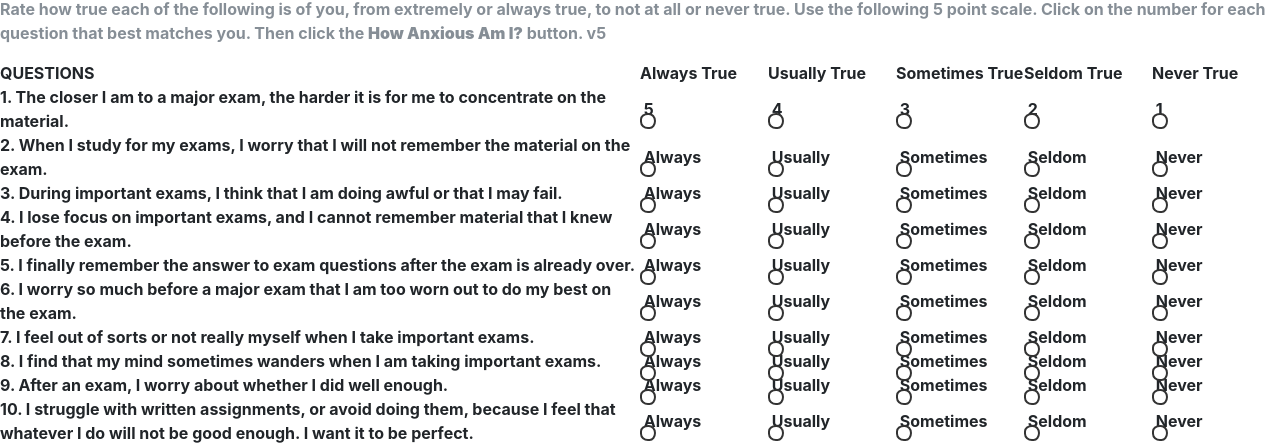
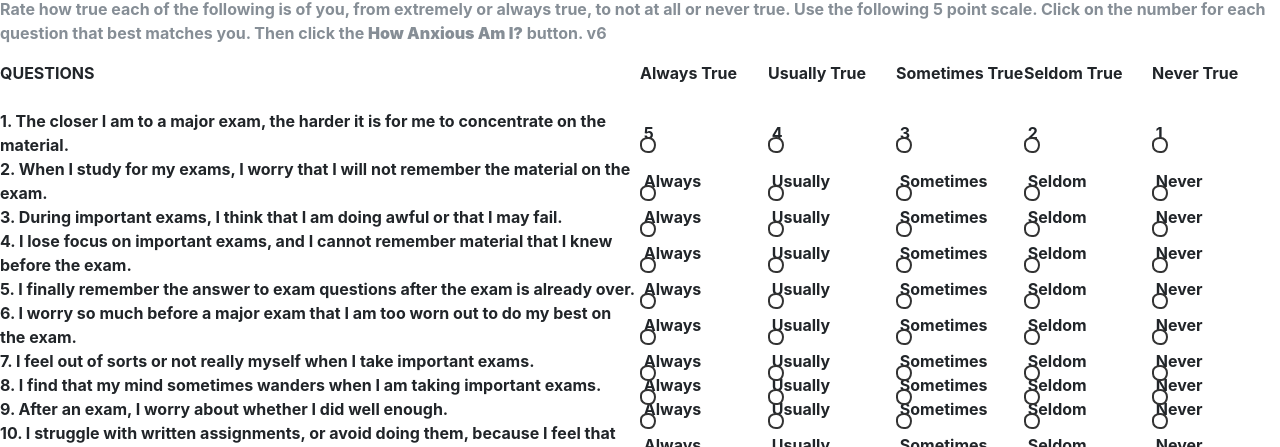
Before and after one commit to smcordry/WSCC_westside_quiz, a plain HTML site: page index.html in a window 1280 px wide. Shown: the part 59-506 px from the top of the page. Drawn offline with nearby package versions, Linux system fonts and the light colour scheme; a web font is replaced by a local one.

Commit message:
Update index.html

```diff
--- a/index.html
+++ b/index.html
@@ -26,7 +26,7 @@
         <h1 class="bg-success"><b>Westside Test Anxiety Scale</b></h1>
         <p class="text-muted">Rate how true each of the following is of you, from extremely or always true, to not at
           all or never true. Use the following 5 point scale. Click on the number for each question that best matches
-          you. Then click the <strong>How Anxious Am I?</strong> button.   v5</p>
+          you. Then click the <strong>How Anxious Am I?</strong> button.   v6</p>
 
       </div> <!-- Instructions -->
 
@@ -52,7 +52,7 @@
 
         </tr>
 
-        <tr>    <td>   </td>          </tr>
+        <tr>    <td>  <br/> </td>          </tr>
 
         <tr>
 
```
